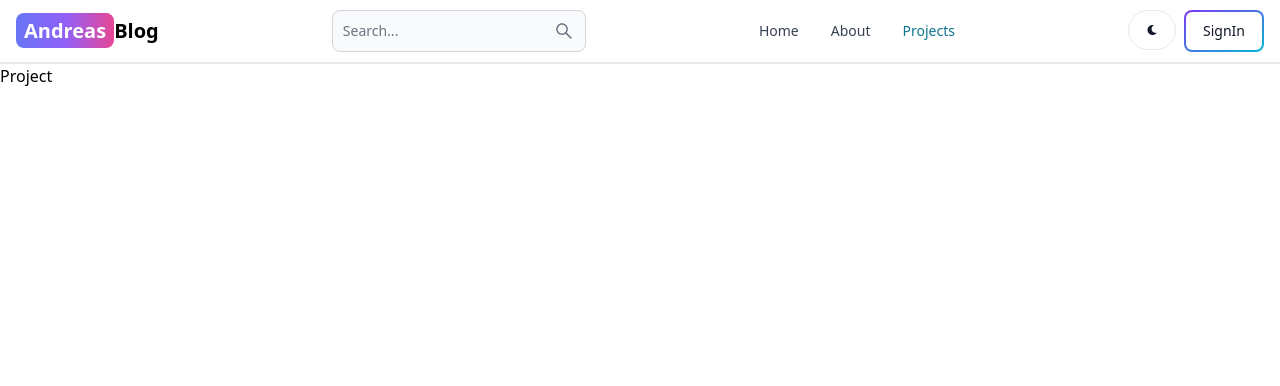
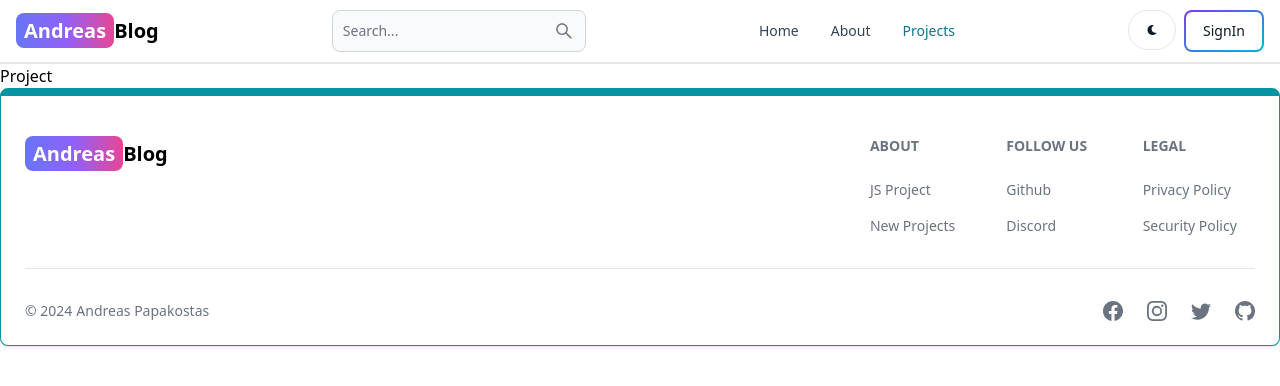
Before and after one commit to Andreaspkst/mern, a React (Vite) app in the folder client/: page /projects in a window 1280 px wide. Shown: the top 386 px of the page. Built offline with nearby package versions, Linux system fonts and the light colour scheme.

Commit message:
Created the Footer Component

```diff
--- a/client/src/App.jsx
+++ b/client/src/App.jsx
@@ -7,6 +7,7 @@
 import SignIn from './pages/SignIn'
 import About from './pages/About'
 import Header from './components/Header'
+import Footer from './components/Footer'
 
 export default function App() {
   return (
@@ -20,6 +21,7 @@
             <Route path="/dashboard" element={<Dashboard />}/>
             <Route path="/projects" element={<Project />}/>
         </Routes>
+      <Footer />
     </BrowserRouter>
   )
 }
--- /dev/null
+++ b/client/src/components/Footer.jsx
@@ -0,0 +1,90 @@
+import { Footer } from 'flowbite-react'
+import React from 'react'
+import { Link } from 'react-router-dom'
+import {BsFacebook, BsInstagram, BsTwitter, BsGithub} from 'react-icons/bs'
+
+export default function FooterCom() {
+  return (
+    <Footer container className='border border-t-8 border-teal-500'>
+        <div className="w-full max-w-7xl mx-auto">
+            <div className="grid w-full justify-between sm:flex md:grid-cols-1">
+                <div className="mt-5">
+                    <Link to="/" className=' font-bold dark:text-white text-lg sm:text-xl'>
+                    <span className='px-2 py-1 bg-gradient-to-r from-indigo-500 via-purple-500 to-pink-500 rounded-lg text-white'>Andreas</span>
+                        Blog
+                    </Link>
+                </div>
+                <div className="grid grid-cols-2 gap-8 mt-4 sm:grid-cols-3 sm:gap-6">
+                    <div >
+                    <Footer.Title title='About' />
+                    <Footer.LinkGroup col >
+                        <Footer.Link
+                        href='https://google.com'
+                        target='_blank'
+                        rel='noopener noreferrer'
+                        >
+                            JS Project
+                        </Footer.Link>
+                        <Footer.Link
+                        href='https://google.com'
+                        target='_blank'
+                        rel='noopener noreferrer'
+                        >
+                            New Projects
+                        </Footer.Link>
+                    </Footer.LinkGroup>
+                    </div>
+                    <div >
+                    <Footer.Title title='Follow us' />
+                    <Footer.LinkGroup col >
+                        <Footer.Link
+                        href='https://google.com'
+                        target='_blank'
+                        rel='noopener noreferrer'
+                        >
+                            Github
+                        </Footer.Link>
+                        <Footer.Link
+                        href='https://google.com'
+                        target='_blank'
+                        rel='noopener noreferrer'
+                        >
+                            Discord
+                        </Footer.Link>
+                    </Footer.LinkGroup>
+                    </div>
+                    <div >
+                    <Footer.Title title='Legal' />
+                    <Footer.LinkGroup col >
+                        <Footer.Link
+                        href='https://google.com'
+                        target='_blank'
+                        rel='noopener noreferrer'
+                        >
+                            Privacy Policy
+                        </Footer.Link>
+                        <Footer.Link
+                        href='https://google.com'
+                        target='_blank'
+                        rel='noopener noreferrer'
+                        >
+                            Security Policy
+                        </Footer.Link>
+                    </Footer.LinkGroup>
+                    </div>
+                </div>
+            </div>
+            <Footer.Divider />
+            <div className='w-full sm:flex sm:items-center sm:justify-between'>
+                <Footer.Copyright href='/' by='Andreas Papakostas'  year={new Date().getFullYear()}/>
+                <div className="flex gap-6 sm:mt-0 mt-4 sm:justify-center">
+                    <Footer.Icon href='#' icon={BsFacebook}/>
+                    <Footer.Icon href='#' icon={BsInstagram}/>
+                    <Footer.Icon href='#' icon={BsTwitter}/>
+                    <Footer.Icon href='#' icon={BsGithub}/>
+                </div>
+            </div>
+        </div>
+    </Footer>
+  )
+}
```
